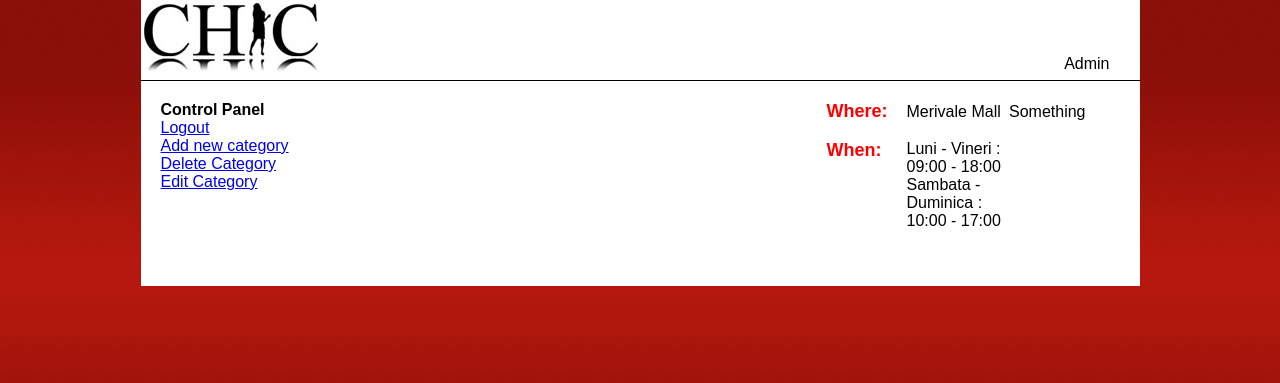
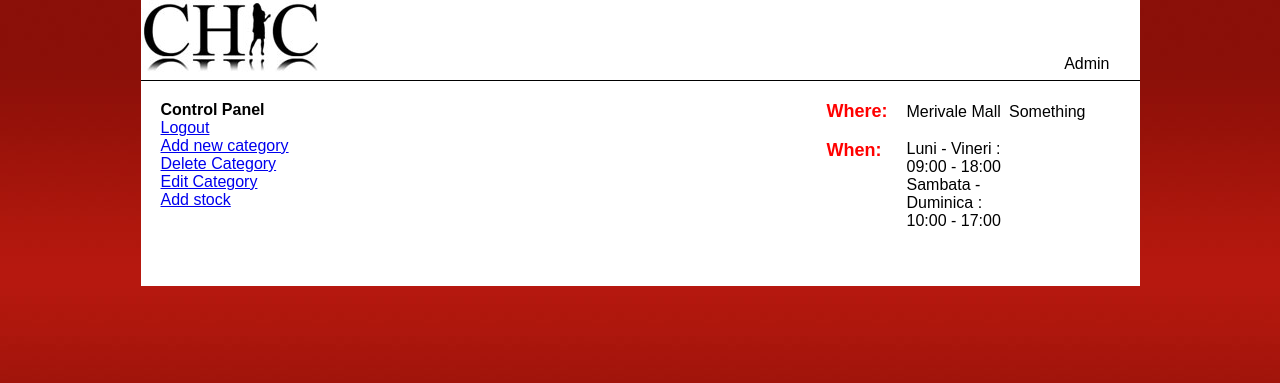
Before and after one commit to beatrice891/projectChicPhp, a PHP site: page /index.php?page=adminpanel in a window 1280 px wide. Shown: the top 383 px of the page. Run offline with PHP 8.4, Linux system fonts and the light colour scheme; data that the repository does not hold is empty.

Commit message:
add the url

```diff
--- a/adminpanel.php
+++ b/adminpanel.php
@@ -8,3 +8,4 @@ action=logout - will see through to the admin page
 <p><a href="index.php?page=addcategory">Add new category</a></p>
 <p><a href="index.php?page=deletecategoryselect">Delete Category</a></p>
 <p><a href="index.php?page=editcategoryselect">Edit Category</a></p>
+<p><a href="index.php?page=addstock">Add stock</a></p>
```
